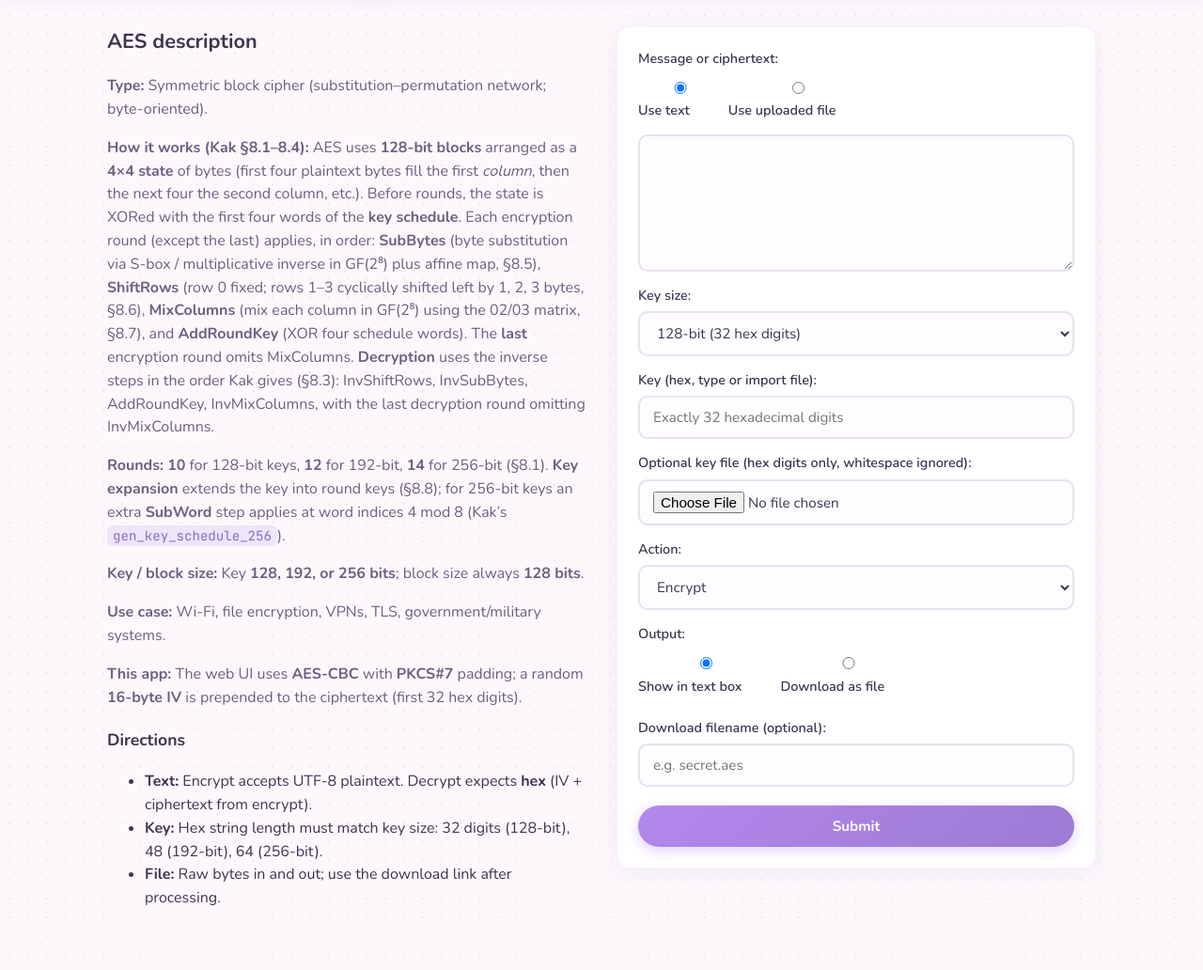
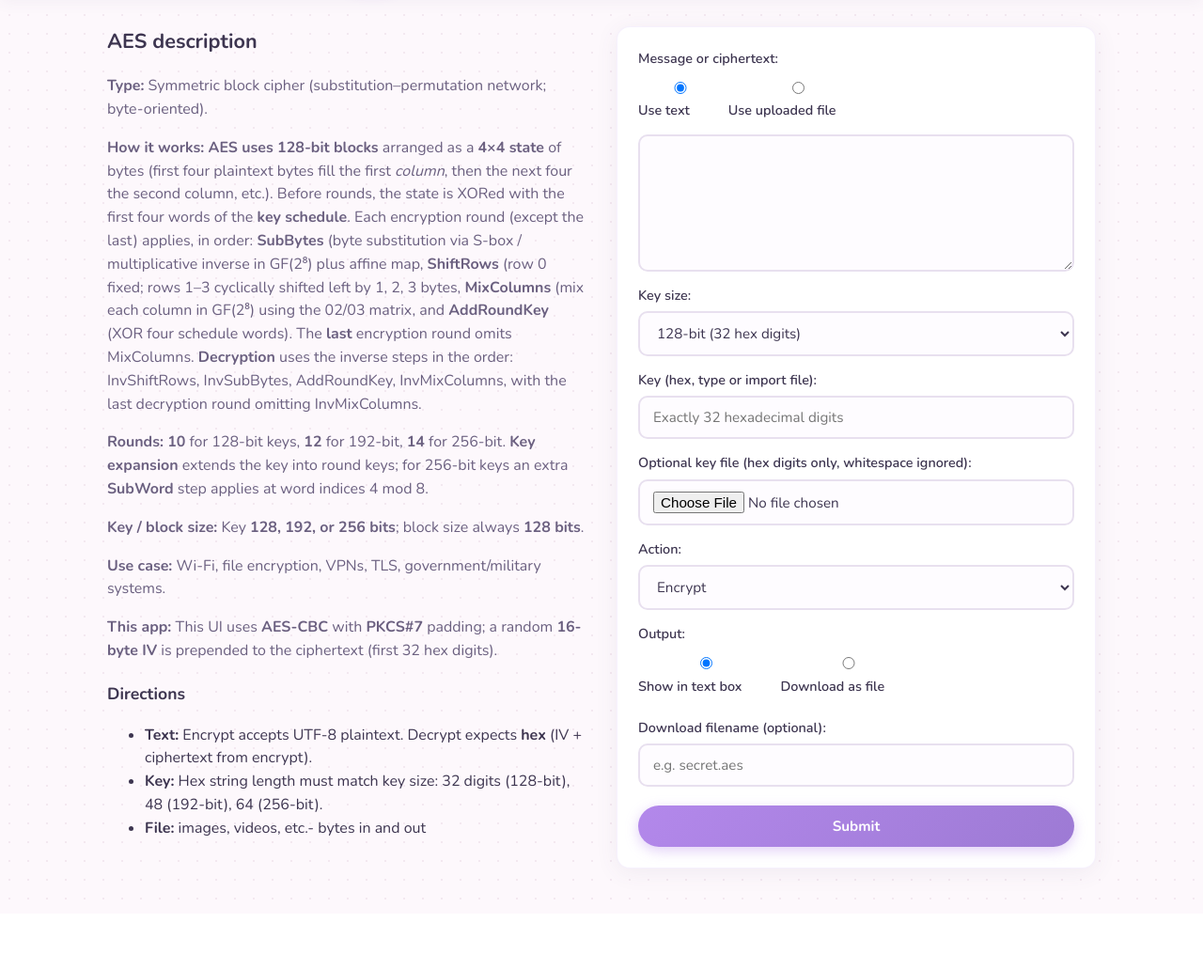
Before and after one commit to hberens/encryption_algorithms, a Flask app: page /aes in a window 1280 px wide. Shown: the part 54-1086 px from the top of the page at 94% size. After the commit the page ends 1011 px from the top, so only its background shows below. Run offline with Flask 3, Linux system fonts and the light colour scheme.

Commit message:
changed descriptions

```diff
--- a/templates/aes.html
+++ b/templates/aes.html
@@ -5,16 +5,16 @@
         <div class="left">
             <h2>AES description</h2>
             <p><strong>Type:</strong> Symmetric block cipher (substitution–permutation network; byte-oriented).</p>
-            <p><strong>How it works (Kak §8.1–8.4):</strong> AES uses <strong>128-bit blocks</strong> arranged as a <strong>4×4 state</strong> of bytes (first four plaintext bytes fill the first <em>column</em>, then the next four the second column, etc.). Before rounds, the state is XORed with the first four words of the <strong>key schedule</strong>. Each encryption round (except the last) applies, in order: <strong>SubBytes</strong> (byte substitution via S-box / multiplicative inverse in GF(2⁸) plus affine map, §8.5), <strong>ShiftRows</strong> (row 0 fixed; rows 1–3 cyclically shifted left by 1, 2, 3 bytes, §8.6), <strong>MixColumns</strong> (mix each column in GF(2⁸) using the 02/03 matrix, §8.7), and <strong>AddRoundKey</strong> (XOR four schedule words). The <strong>last</strong> encryption round omits MixColumns. <strong>Decryption</strong> uses the inverse steps in the order Kak gives (§8.3): InvShiftRows, InvSubBytes, AddRoundKey, InvMixColumns, with the last decryption round omitting InvMixColumns.</p>
-            <p><strong>Rounds:</strong> <strong>10</strong> for 128-bit keys, <strong>12</strong> for 192-bit, <strong>14</strong> for 256-bit (§8.1). <strong>Key expansion</strong> extends the key into round keys (§8.8); for 256-bit keys an extra <strong>SubWord</strong> step applies at word indices 4 mod 8 (Kak’s <code>gen_key_schedule_256</code>).</p>
+            <p><strong>How it works: AES uses 128-bit blocks</strong> arranged as a <strong>4×4 state</strong> of bytes (first four plaintext bytes fill the first <em>column</em>, then the next four the second column, etc.). Before rounds, the state is XORed with the first four words of the <strong>key schedule</strong>. Each encryption round (except the last) applies, in order: <strong>SubBytes</strong> (byte substitution via S-box / multiplicative inverse in GF(2⁸) plus affine map, <strong>ShiftRows</strong> (row 0 fixed; rows 1–3 cyclically shifted left by 1, 2, 3 bytes, <strong>MixColumns</strong> (mix each column in GF(2⁸) using the 02/03 matrix, and <strong>AddRoundKey</strong> (XOR four schedule words). The <strong>last</strong> encryption round omits MixColumns. <strong>Decryption</strong> uses the inverse steps in the order: InvShiftRows, InvSubBytes, AddRoundKey, InvMixColumns, with the last decryption round omitting InvMixColumns.</p>
+            <p><strong>Rounds:</strong> <strong>10</strong> for 128-bit keys, <strong>12</strong> for 192-bit, <strong>14</strong> for 256-bit. <strong>Key expansion</strong> extends the key into round keys; for 256-bit keys an extra <strong>SubWord</strong> step applies at word indices 4 mod 8.</p>
             <p><strong>Key / block size:</strong> Key <strong>128, 192, or 256 bits</strong>; block size always <strong>128 bits</strong>.</p>
             <p><strong>Use case:</strong> Wi‑Fi, file encryption, VPNs, TLS, government/military systems.</p>
-            <p><strong>This app:</strong> The web UI uses <strong>AES-CBC</strong> with <strong>PKCS#7</strong> padding; a random <strong>16-byte IV</strong> is prepended to the ciphertext (first 32 hex digits).</p>
+            <p><strong>This app:</strong> This UI uses <strong>AES-CBC</strong> with <strong>PKCS#7</strong> padding; a random <strong>16-byte IV</strong> is prepended to the ciphertext (first 32 hex digits).</p>
             <h3>Directions</h3>
             <ul>
                 <li><strong>Text:</strong> Encrypt accepts UTF-8 plaintext. Decrypt expects <strong>hex</strong> (IV + ciphertext from encrypt).</li>
                 <li><strong>Key:</strong> Hex string length must match key size: 32 digits (128-bit), 48 (192-bit), 64 (256-bit).</li>
-                <li><strong>File:</strong> Raw bytes in and out; use the download link after processing.</li>
+                <li><strong>File:</strong> images, videos, etc.- bytes in and out</li>
             </ul>
         </div>
 
--- a/templates/rsa.html
+++ b/templates/rsa.html
@@ -6,7 +6,7 @@
             <h2>RSA description</h2>
             <p><strong>Type:</strong> Asymmetric cipher.</p>
             <p><strong>Strength:</strong> Strong when large keys are used; small keys (like this demo) are easy to break.</p>
-            <p><strong>How it works:</strong> Generate a key pair in-app (random primes or chosen <code>p</code>/<code>q</code>), or upload <code>e</code> and <code>d</code> and provide <code>n</code>.
+            <p><strong>How it works:</strong> Generate a key pair in-app (random primes or chosen <code>p</code> and <code>q</code>), or upload <code>e</code> and <code>d</code> and <code>n</code>.
             Encrypt: <code>C ≡ M^e (mod n)</code>. Decrypt: <code>M ≡ C^d (mod n)</code>.
             Security rests on the difficulty of factoring <code>n</code>.</p>
             <p><strong>Key size:</strong> 2048–4096 bits are typical in production. This page uses tiny primes for speed.</p>
--- a/templates/vigenere.html
+++ b/templates/vigenere.html
@@ -5,8 +5,8 @@
         <div class="left">
             <h2>Vigenère description</h2>
             <p><strong>Type:</strong> Polyalphabetic substitution cipher (many “Caesar” shifts in one message).</p>
-            <p><strong>Strength:</strong> Much stronger than a single Caesar shift, but still breakable. With a short or repeated key, cryptanalysts use letter frequencies, the index of coincidence, and repeated patterns (Kasiski) to guess the key length and then each shift.</p>
-            <p><strong>How it works:</strong> Choose a keyword. A–Z are treated as numbers 0–25. Each plaintext letter is shifted by the value of the next keyword letter; the keyword wraps when it runs out. Encrypt: add the key letter (mod 26); decrypt: subtract it (mod 26). Spaces and punctuation are usually left unchanged (this app follows that rule and only advances the key on letters).</p>
+            <p><strong>Strength:</strong> Much stronger than a single Caesar shift, but still breakable. With a short or repeated key, cryptanalysts use letter frequencies, the index of coincidence, and repeated patterns to guess the key length and then each shift.</p>
+            <p><strong>How it works:</strong> Choose a keyword. A–Z are treated as numbers 0–25. Each plaintext letter is shifted by the value of the next keyword letter; the keyword wraps when it runs out. Encrypt: add the key letter (mod 26); decrypt: subtract it (mod 26).</p>
             <p><strong>Key:</strong> A word or phrase; longer, less predictable keys are harder to crack. There is no separate public/private key—anyone who knows the keyword can encrypt or decrypt.</p>
             <p><strong>Use:</strong> Historical cipher and teaching example; not used for serious security today.</p>
             <p><strong>Input note:</strong> Vigenère applies only to <strong>text</strong> (no arbitrary binary or image payloads).</p>
```
Also changed, not shown: benchmark_results.csv (+7 -0 lines).
